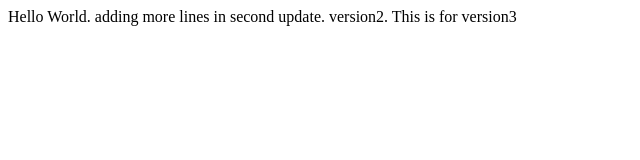
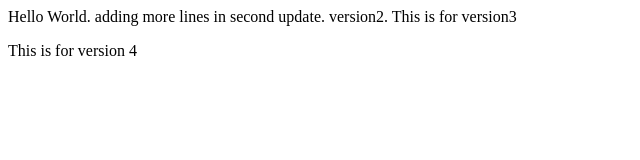
Before and after one commit to prasad659/pkrepo, a plain HTML site: page index.html in a window 1280 px wide. Shown: the whole page, without its empty margins (0-640 px from the left). Drawn offline with Linux system fonts and the light colour scheme.

Commit message:
version 4 of index file

```diff
--- a/index.html
+++ b/index.html
@@ -4,5 +4,6 @@
 	</head>
 	<body>
 		<p>Hello World. adding more lines in second update. version2. This is for version3</p>
+		<p> This is for version 4 </p>
 	</body>
 </html>
```
